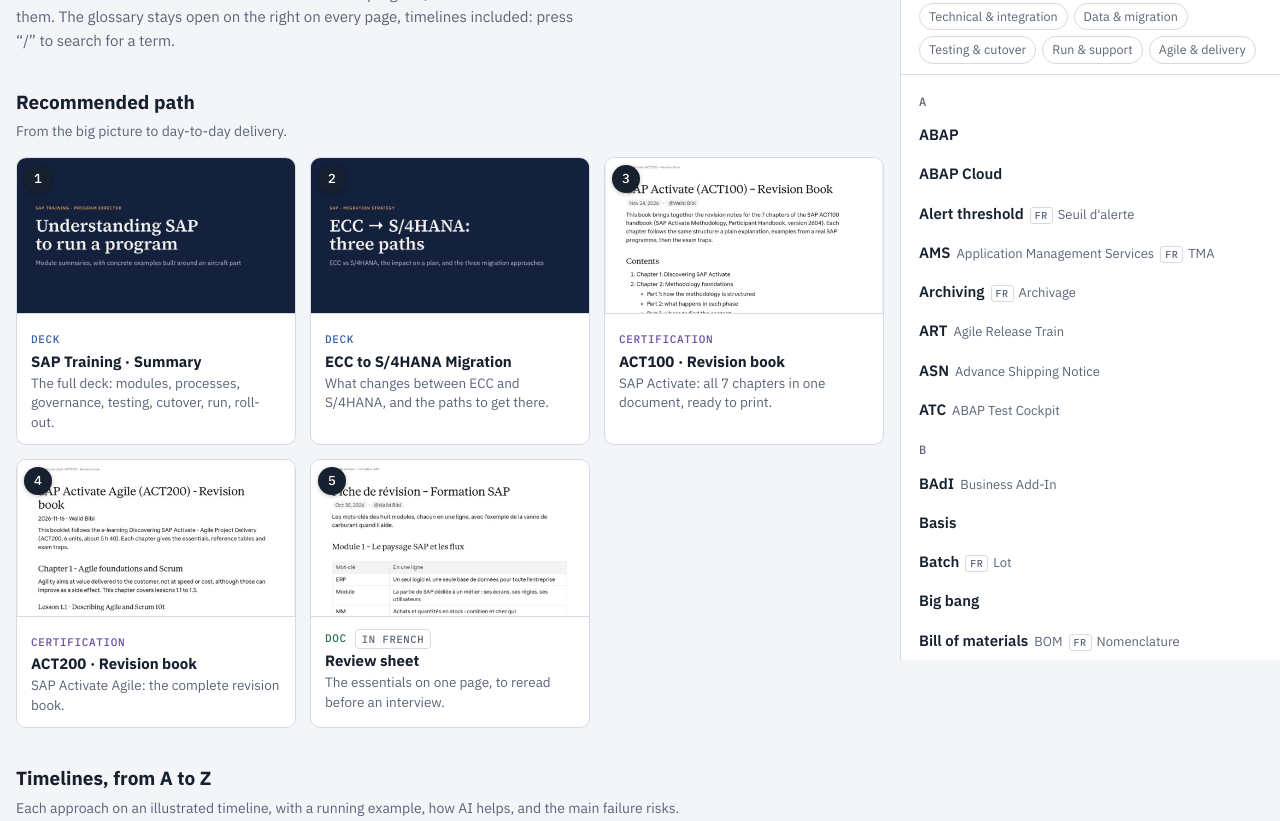
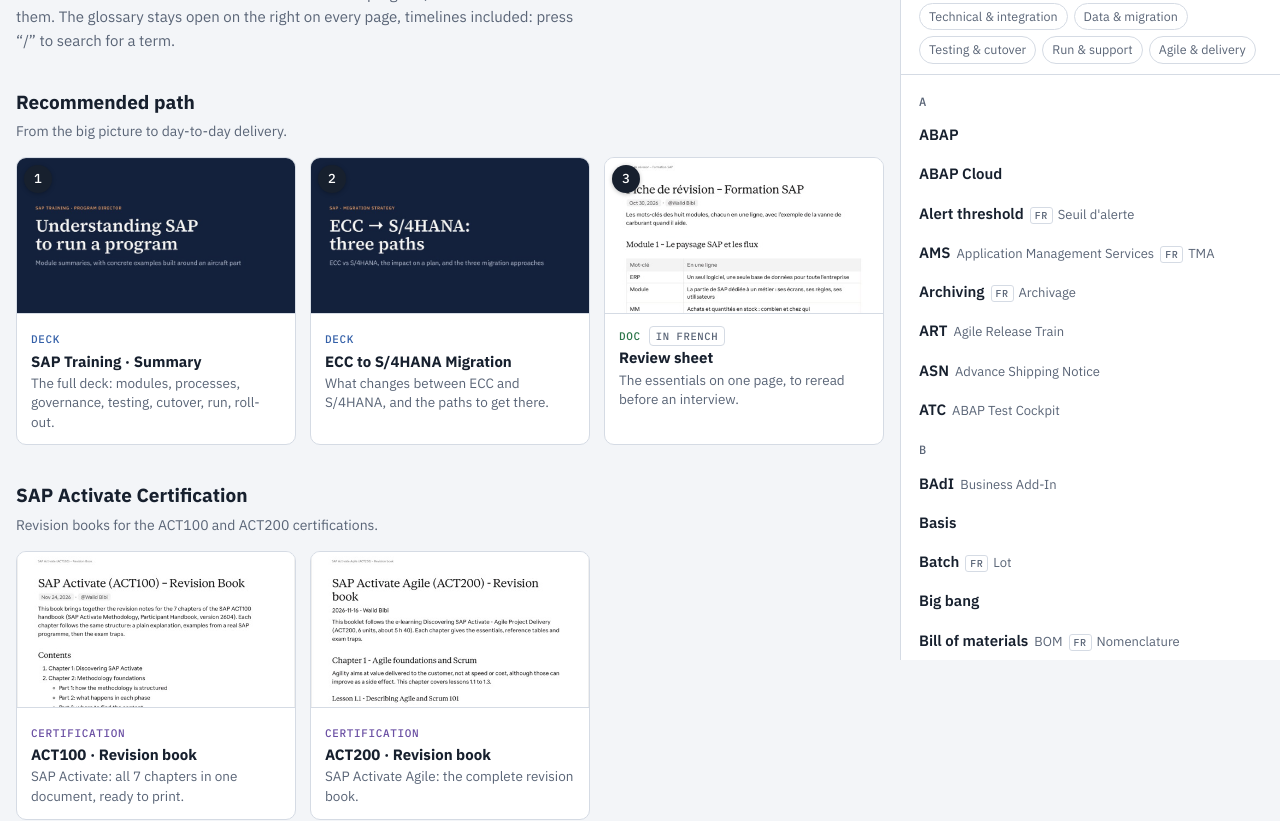
Before and after one commit to Walidbibi/portail-elearning-sap, a plain HTML site: page index.html in a window 1280 px wide. Shown: the part 140-961 px from the top of the page. Drawn offline with Linux system fonts and the light colour scheme.

Commit message:
Accueil : section SAP Activate Certification pour ACT100 et ACT200
Co-Authored-By: Claude Opus 5.5 <noreply@anthropic.com>

```diff
--- a/documents.json
+++ b/documents.json
@@ -4,9 +4,11 @@
     "parcours": [
       "synth",
       "mig",
+      "fiche"
+    ],
+    "certification": [
       "act",
-      "act2",
-      "fiche"
+      "act2"
     ],
     "frises": [
       "rollout",
--- a/index.html
+++ b/index.html
@@ -83,6 +83,10 @@ h2{font-size:19px;margin:36px 0 4px;text-wrap:balance}
   <p class="sec-sub" data-t="accueil.parcoursSousTitre"></p>
   <ol class="path" id="path"></ol>
 
+  <h2 data-t="accueil.certificationTitre"></h2>
+  <p class="sec-sub" data-t="accueil.certificationSousTitre"></p>
+  <div class="cards" id="certification"></div>
+
   <h2 data-t="accueil.frisesTitre"></h2>
   <p class="sec-sub" data-t="accueil.frisesSousTitre"></p>
   <div class="cards" id="frises"></div>
@@ -110,6 +114,7 @@ const card=key=>{const d=M.doc(key);if(!d)return '';
   const ligne=d.enFrancais?`<span class="kline">${kind}<span class="infr" lang="en">${T('documents.enFrancais')}</span></span>`:kind;
   return `<a class="card k-${d.type}" href="${window.SAP_HREF(d.fichier)}"${tgt(d.fichier)}><span class="thumb">${apercu(d)}</span><span class="cbody">${ligne}<b>${d.titre}</b><span class="d">${d.description}</span></span></a>`;};
 document.getElementById('path').innerHTML=M.section('parcours').map(k=>`<li>${card(k)}</li>`).join('');
+document.getElementById('certification').innerHTML=M.section('certification').map(card).join('');
 document.getElementById('frises').innerHTML=M.section('frises').map(card).join('');
 document.getElementById('other').innerHTML=M.section('autres').map(card).join('');
 });
--- a/shared/libelles/en.json
+++ b/shared/libelles/en.json
@@ -8,6 +8,8 @@
     "intro": "All the materials built to understand and run an SAP program, in the order to read them. The glossary stays open on the right on every page, timelines included: press “/” to search for a term.",
     "parcoursTitre": "Recommended path",
     "parcoursSousTitre": "From the big picture to day-to-day delivery.",
+    "certificationTitre": "SAP Activate Certification",
+    "certificationSousTitre": "Revision books for the ACT100 and ACT200 certifications.",
     "frisesTitre": "Timelines, from A to Z",
     "frisesSousTitre": "Each approach on an illustrated timeline, with a running example, how AI helps, and the main failure risks.",
     "autresTitre": "Other resources",
--- a/shared/libelles/fr.json
+++ b/shared/libelles/fr.json
@@ -8,6 +8,8 @@
     "intro": "Tous les supports construits pour comprendre et piloter un programme SAP, dans l'ordre où les parcourir. Le glossaire reste ouvert à droite sur toutes les pages, frises comprises : tapez « / » pour chercher un terme.",
     "parcoursTitre": "Parcours conseillé",
     "parcoursSousTitre": "Du plus général au plus opérationnel.",
+    "certificationTitre": "SAP Activate Certification",
+    "certificationSousTitre": "Les livres de révision des certifications ACT100 et ACT200.",
     "frisesTitre": "Les frises de A à Z",
     "frisesSousTitre": "Chaque démarche sur une chronologie illustrée, avec un exemple fil rouge, l'apport de l'IA et les risques d'échec.",
     "autresTitre": "Versions anglaises et supports annexes",
```
Also changed, not shown: 1 other file.
